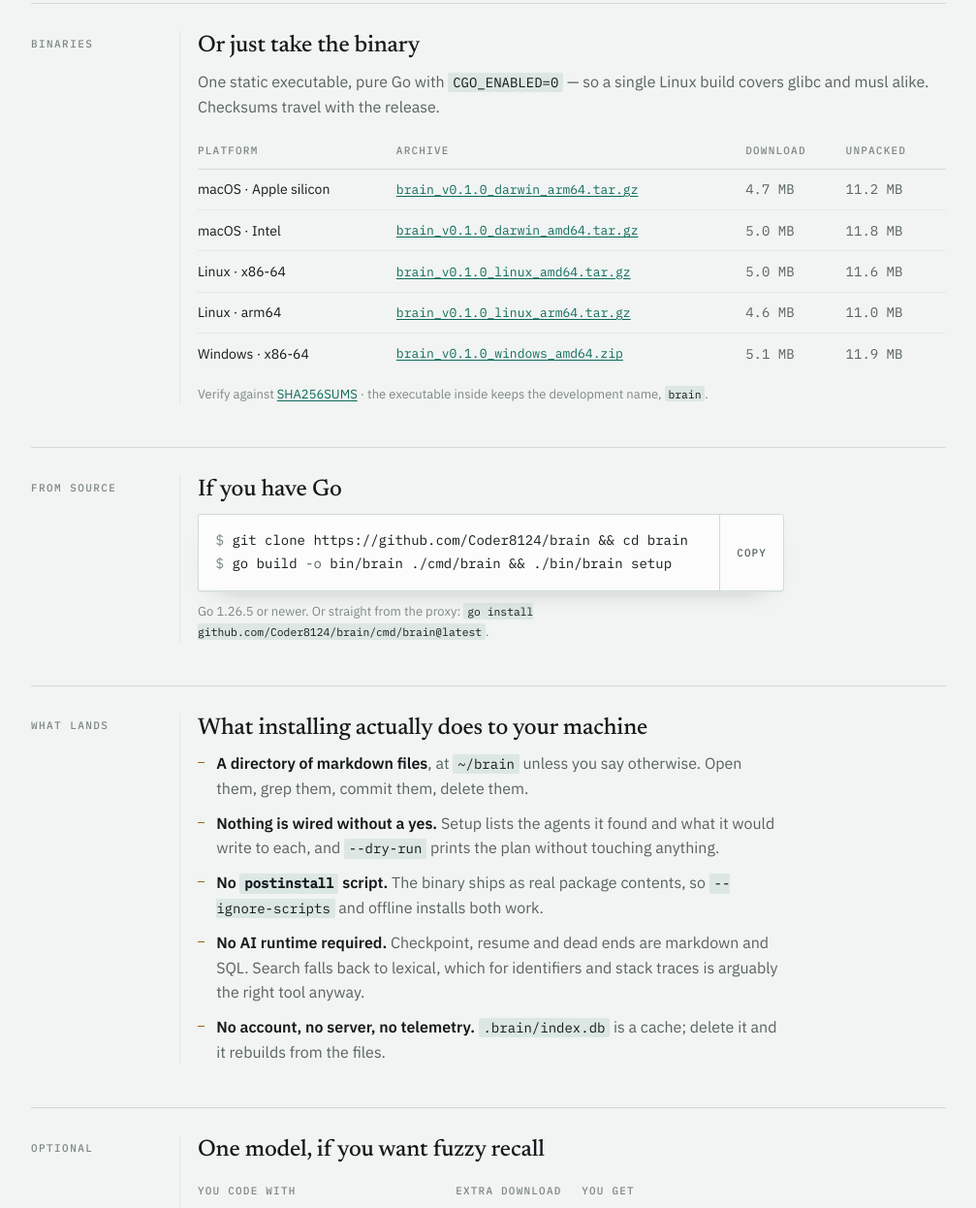
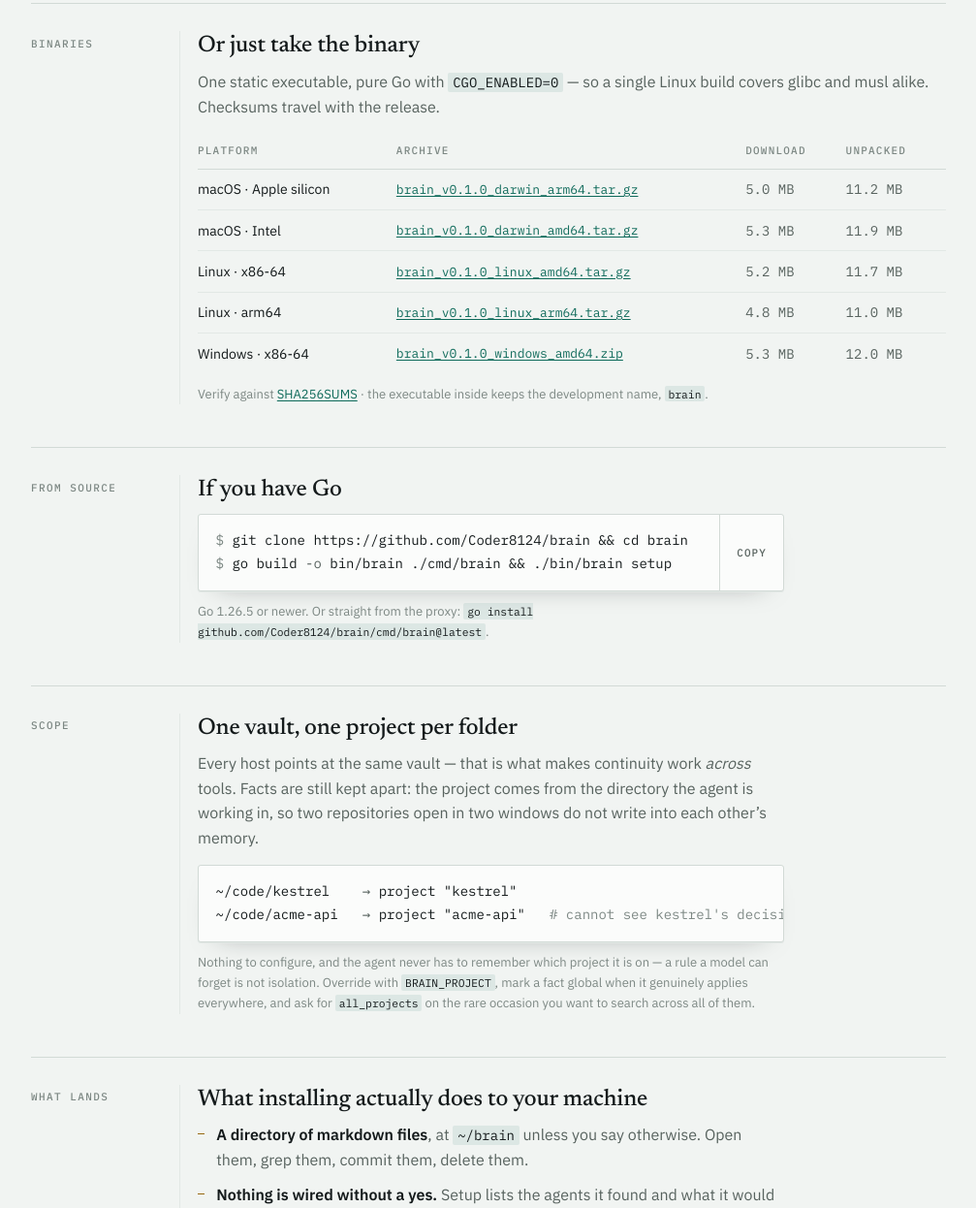
Before and after one commit to Coder8124/brain, a plain HTML site: page docs/index.html in a window 1280 px wide. Shown: the part 1989-3235 px from the top of the page at 97% size, without its empty margins (136-1143 px from the left). Drawn offline with Linux system fonts and the light colour scheme.

Commit message:
Publish the download site to GitHub Pages, and correct the binary sizes it quotes.

```diff
--- a/docs/index.html
+++ b/docs/index.html
@@ -550,11 +550,11 @@ footer .sp { margin-left: auto; }
             <tr><th scope="col">Platform</th><th scope="col">Archive</th><th scope="col">Download</th><th scope="col">Unpacked</th></tr>
           </thead>
           <tbody>
-            <tr><td>macOS &middot; Apple silicon</td><td><a href="https://github.com/Coder8124/brain/releases/download/v0.1.0/brain_v0.1.0_darwin_arm64.tar.gz">brain_v0.1.0_darwin_arm64.tar.gz</a></td><td class="num">4.7 MB</td><td class="num">11.2 MB</td></tr>
-            <tr><td>macOS &middot; Intel</td><td><a href="https://github.com/Coder8124/brain/releases/download/v0.1.0/brain_v0.1.0_darwin_amd64.tar.gz">brain_v0.1.0_darwin_amd64.tar.gz</a></td><td class="num">5.0 MB</td><td class="num">11.8 MB</td></tr>
-            <tr><td>Linux &middot; x86-64</td><td><a href="https://github.com/Coder8124/brain/releases/download/v0.1.0/brain_v0.1.0_linux_amd64.tar.gz">brain_v0.1.0_linux_amd64.tar.gz</a></td><td class="num">5.0 MB</td><td class="num">11.6 MB</td></tr>
-            <tr><td>Linux &middot; arm64</td><td><a href="https://github.com/Coder8124/brain/releases/download/v0.1.0/brain_v0.1.0_linux_arm64.tar.gz">brain_v0.1.0_linux_arm64.tar.gz</a></td><td class="num">4.6 MB</td><td class="num">11.0 MB</td></tr>
-            <tr><td>Windows &middot; x86-64</td><td><a href="https://github.com/Coder8124/brain/releases/download/v0.1.0/brain_v0.1.0_windows_amd64.zip">brain_v0.1.0_windows_amd64.zip</a></td><td class="num">5.1 MB</td><td class="num">11.9 MB</td></tr>
+            <tr><td>macOS &middot; Apple silicon</td><td><a href="https://github.com/Coder8124/brain/releases/download/v0.1.0/brain_v0.1.0_darwin_arm64.tar.gz">brain_v0.1.0_darwin_arm64.tar.gz</a></td><td class="num">5.0 MB</td><td class="num">11.2 MB</td></tr>
+            <tr><td>macOS &middot; Intel</td><td><a href="https://github.com/Coder8124/brain/releases/download/v0.1.0/brain_v0.1.0_darwin_amd64.tar.gz">brain_v0.1.0_darwin_amd64.tar.gz</a></td><td class="num">5.3 MB</td><td class="num">11.9 MB</td></tr>
+            <tr><td>Linux &middot; x86-64</td><td><a href="https://github.com/Coder8124/brain/releases/download/v0.1.0/brain_v0.1.0_linux_amd64.tar.gz">brain_v0.1.0_linux_amd64.tar.gz</a></td><td class="num">5.2 MB</td><td class="num">11.7 MB</td></tr>
+            <tr><td>Linux &middot; arm64</td><td><a href="https://github.com/Coder8124/brain/releases/download/v0.1.0/brain_v0.1.0_linux_arm64.tar.gz">brain_v0.1.0_linux_arm64.tar.gz</a></td><td class="num">4.8 MB</td><td class="num">11.0 MB</td></tr>
+            <tr><td>Windows &middot; x86-64</td><td><a href="https://github.com/Coder8124/brain/releases/download/v0.1.0/brain_v0.1.0_windows_amd64.zip">brain_v0.1.0_windows_amd64.zip</a></td><td class="num">5.3 MB</td><td class="num">12.0 MB</td></tr>
           </tbody>
         </table>
       </div>
@@ -576,6 +576,30 @@ footer .sp { margin-left: auto; }
 go build -o bin/brain ./cmd/brain && ./bin/brain setup">Copy</button>
       </div>
       <p class="note">Go 1.26.5 or newer. Or straight from the proxy: <code>go install github.com/Coder8124/brain/cmd/brain@latest</code>.</p>
+    </div>
+  </div>
+
+  <div class="row">
+    <div class="label">Scope</div>
+    <div class="body">
+      <h2>One vault, one project per folder</h2>
+      <p>
+        Every host points at the same vault &mdash; that is what makes continuity work
+        <em>across</em> tools. Facts are still kept apart: the project comes from the
+        directory the agent is working in, so two repositories open in two windows
+        do not write into each other&rsquo;s memory.
+      </p>
+      <div class="cmd">
+<pre>~/code/kestrel    <span class="flag">&rarr;</span> project "kestrel"
+~/code/acme-api   <span class="flag">&rarr;</span> project "acme-api"   <span class="prompt"># cannot see kestrel's decisions</span></pre>
+      </div>
+      <p class="note">
+        Nothing to configure, and the agent never has to remember which project it is
+        on &mdash; a rule a model can forget is not isolation. Override with
+        <code>BRAIN_PROJECT</code>, mark a fact global when it genuinely applies
+        everywhere, and ask for <code>all_projects</code> on the rare occasion you
+        want to search across all of them.
+      </p>
     </div>
   </div>
 
```
Also changed, not shown: .github/workflows/pages.yml (added), 1 other file.
